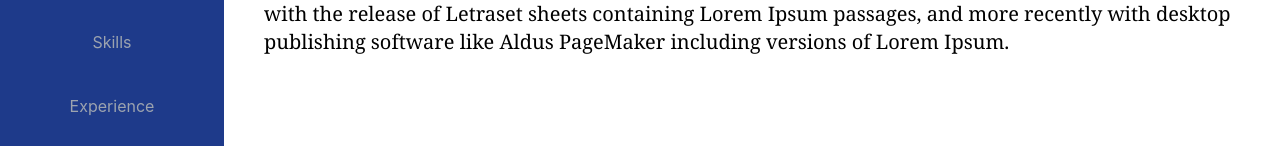
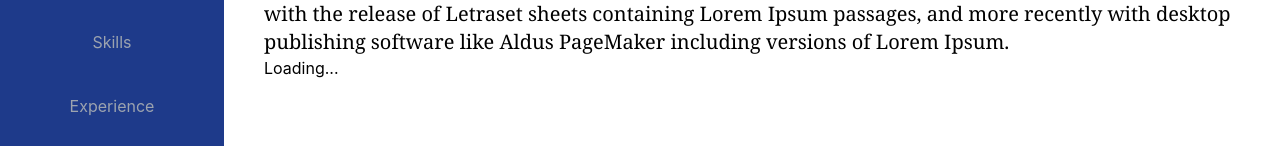
Before and after one commit to Zawad1879/Personal-Page, a React (Create React App) app: page /blog in a window 1280 px wide. Shown: the part 378-524 px from the top of the page. Built offline with nearby package versions, Linux system fonts and the light colour scheme; no server answers.

Commit message:
Receive response from node backend

```diff
--- a/package.json
+++ b/package.json
@@ -7,6 +7,7 @@
     "@testing-library/jest-dom": "^5.14.1",
     "@testing-library/react": "^11.2.7",
     "@testing-library/user-event": "^12.8.3",
+    "axios": "^0.21.1",
     "framer-motion": "^4.1.17",
     "react": "^17.0.2",
     "react-dom": "^17.0.2",
@@ -20,6 +21,7 @@
     "test": "craco test",
     "eject": "react-scripts eject"
   },
+  "proxy": "http://localhost:3001",
   "eslintConfig": {
     "extends": [
       "react-app",
--- a/src/pages/Blog.js
+++ b/src/pages/Blog.js
@@ -1,9 +1,20 @@
+import React, { useEffect } from 'react';
+import axios from 'axios';
 
 export default function Blog() {
+    const [data, setData] = React.useState();
+
+    useEffect(() => {
+        axios.get("/api")
+            .then(({ data }) => setData(data.message))
+            .catch(error => {});
+    }, []);
+
     return (
         <div className="text-left">
             <h1 className="text-6xl font-normal leading-normal mt-0 mb-2 text-blue-900">Blog</h1>
             <p className="font-serif text-xl">Lorem Ipsum is simply dummy text of the printing and typesetting industry. Lorem Ipsum has been the industry's standard dummy text ever since the 1500s, when an unknown printer took a galley of type and scrambled it to make a type specimen book. It has survived not only five centuries, but also the leap into electronic typesetting, remaining essentially unchanged. It was popularised in the 1960s with the release of Letraset sheets containing Lorem Ipsum passages, and more recently with desktop publishing software like Aldus PageMaker including versions of Lorem Ipsum.</p>
+        <p>{ data ? data : "Loading..." }</p>
         </div>
     );
 }
```
Also changed, not shown: 1 other file (tests, documents, lock files or other folders).
